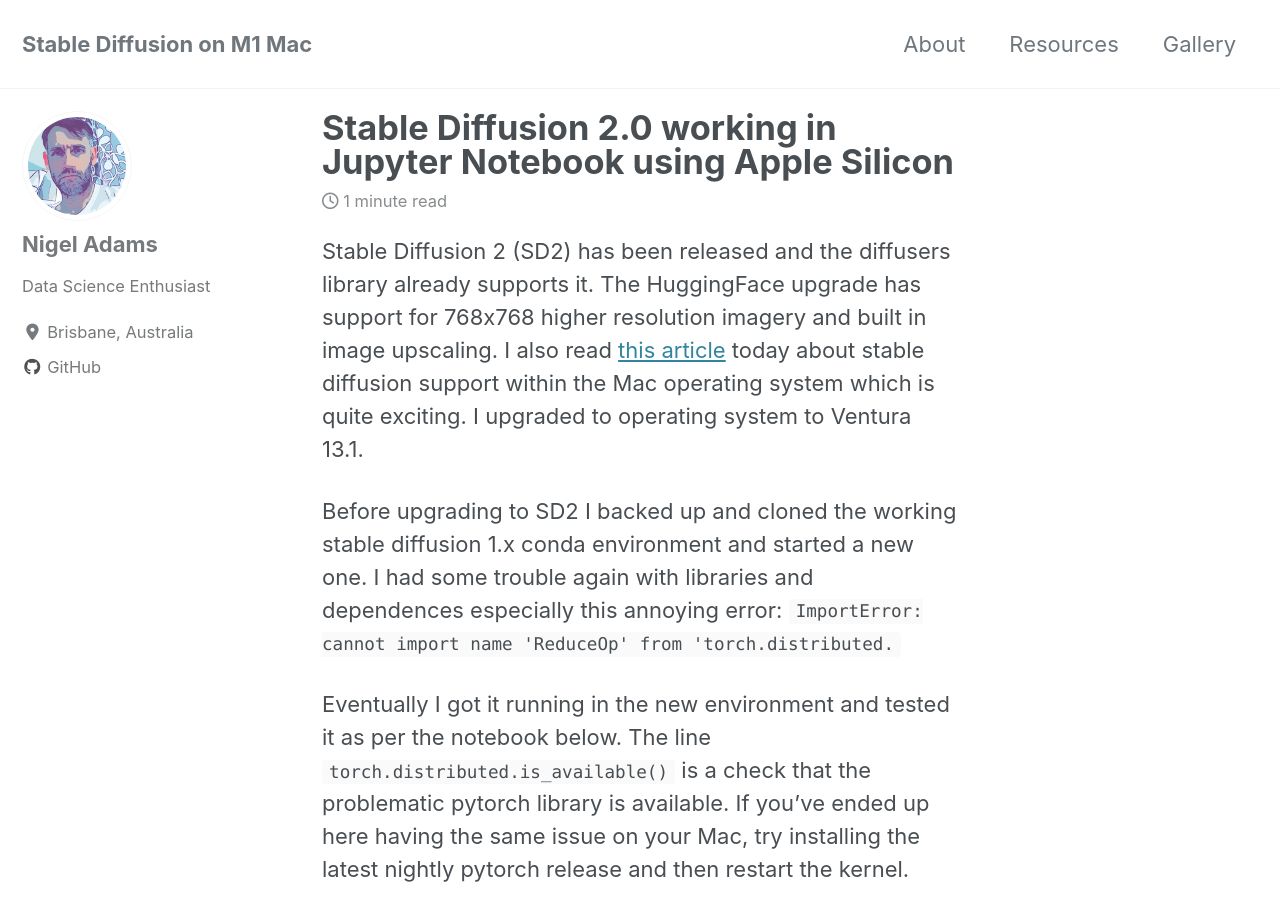
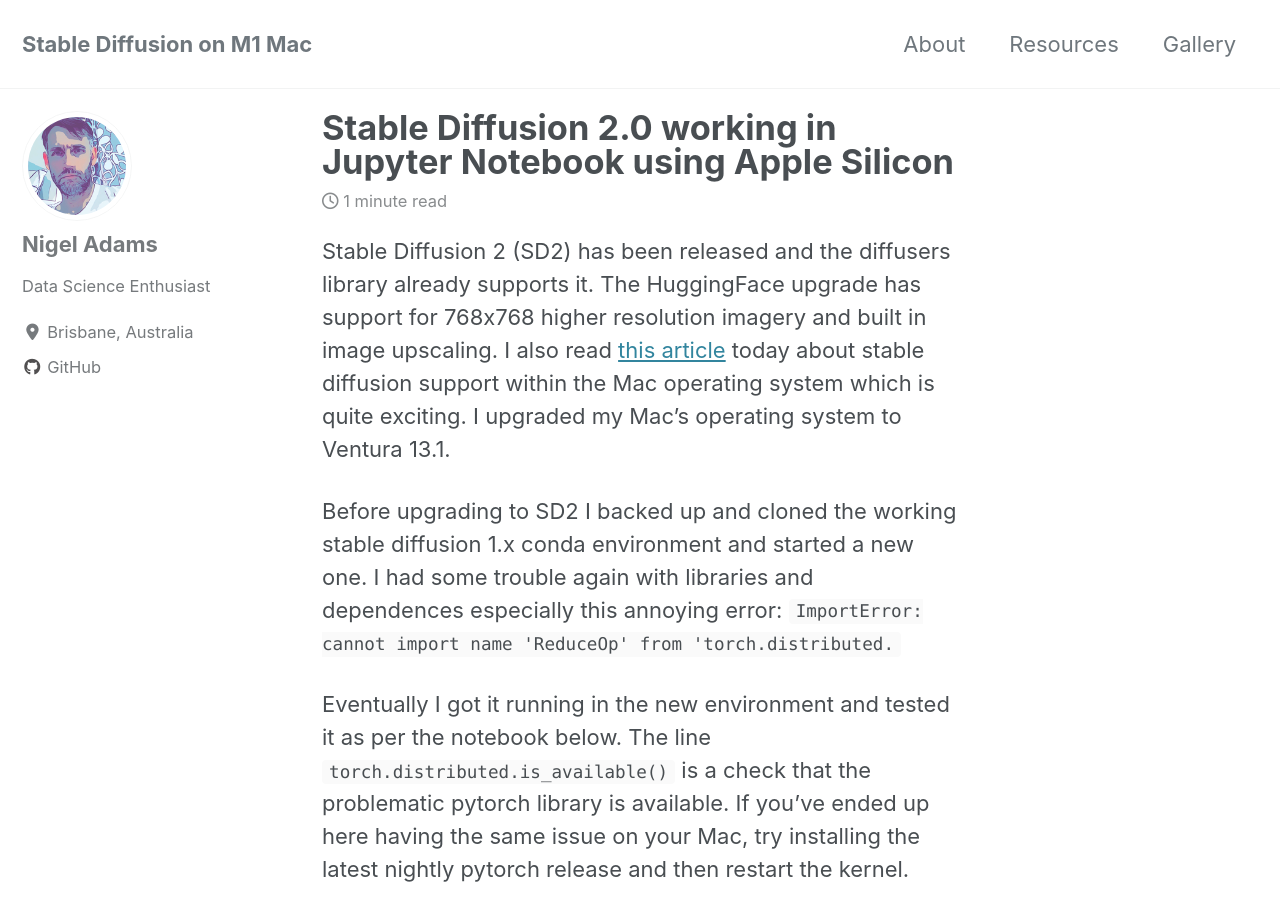
Before and after one commit to Spcman/stable-diffusion-m1, a Jekyll site: the page built from _posts/2022-12-16-stable-diffusion-2-jupyter-apple-mac-silicon.md, in a window 1280 px wide and 900 px high. Built offline with Jekyll 4.4.1, drawn with Linux system fonts in a browser that asks for light colours; cached includes are drawn as plain includes; nearby versions of some CDN libraries; comment, search, counter and statistics services are not loaded.

Commit message:
Corrections

```diff
--- a/_posts/2022-12-16-stable-diffusion-2-jupyter-apple-mac-silicon.md
+++ b/_posts/2022-12-16-stable-diffusion-2-jupyter-apple-mac-silicon.md
@@ -5,7 +5,7 @@ comments: true
 date:   2022-12-16
 ---
 
-Stable Diffusion 2 (SD2) has been released and the diffusers library already supports it.  The HuggingFace upgrade has support for 768x768 higher resolution imagery and built in image upscaling. I also read [this article](https://appleinsider.com/articles/22/12/01/new-betas-have-apple-silicon-optimizations-for-stable-diffusion-ai-art-generator) today about stable diffusion support within the Mac operating system which is quite exciting.   I upgraded to operating system to Ventura 13.1.
+Stable Diffusion 2 (SD2) has been released and the diffusers library already supports it.  The HuggingFace upgrade has support for 768x768 higher resolution imagery and built in image upscaling. I also read [this article](https://appleinsider.com/articles/22/12/01/new-betas-have-apple-silicon-optimizations-for-stable-diffusion-ai-art-generator) today about stable diffusion support within the Mac operating system which is quite exciting.   I upgraded my Mac's operating system to Ventura 13.1.
 
 Before upgrading to SD2 I backed up and cloned the working stable diffusion 1.x conda environment and started a new one.  I had some trouble again with libraries and dependences especially this annoying error: `ImportError: cannot import name 'ReduceOp' from 'torch.distributed.`
 
```
